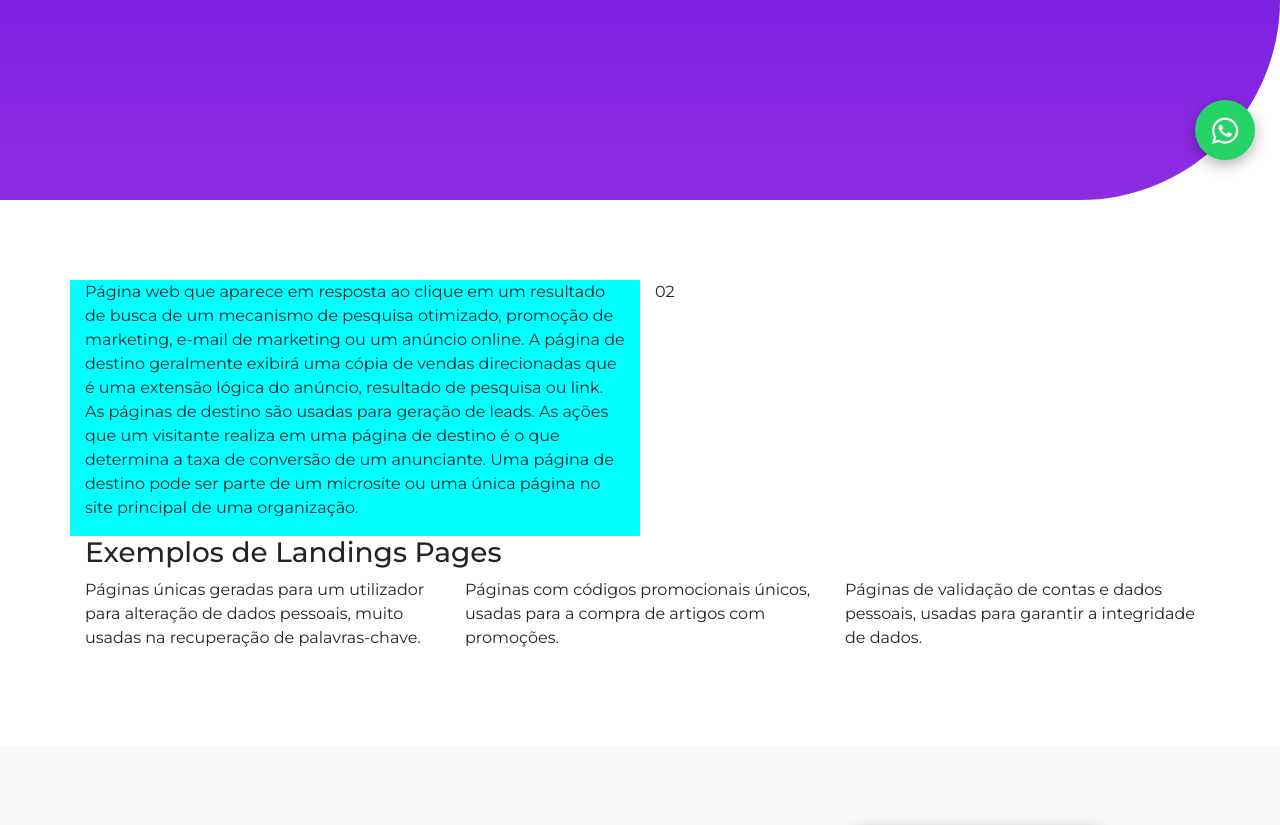
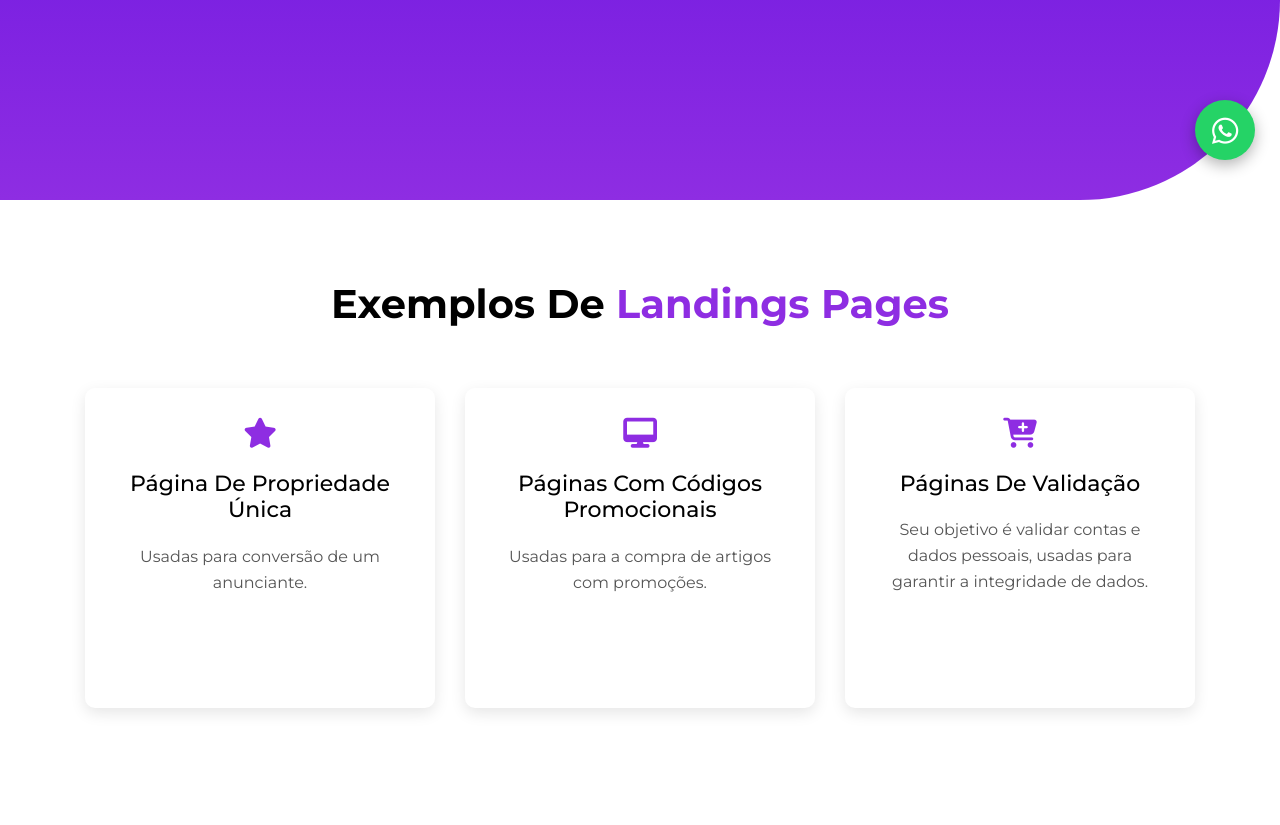
Before and after one commit to luanaAlm/service_page, a Django app: page /landing_page in a window 1280 px wide. Shown: the part 600-1425 px from the top of the page. Run offline with Django 3.2, Linux system fonts and the light colour scheme; some libraries are stand-ins or nearby versions.

Commit message:
alterações landing pages

```diff
--- a/core/templates/servicos/landing_page.html
+++ b/core/templates/servicos/landing_page.html
@@ -22,36 +22,72 @@
 </section>
 <!-- Fim Home -->
 <!-- Inicio Sobre Nós -->
-<section class="section-padding" id="aboutUs" data-scroll-index="2">
+<section id="aboutUs" data-scroll-index="2">
+
     <div class="container">
+        <div class="section-padding landing-page-section-text">
             <div class="row justify-content-center">
-            <div class="col-lg-6" style="background-color: aqua;">
+                <div class="col-lg-8">
+                    <div class="section-title">
+                        <h2>Exemplos de <span>Landings Pages</span></h2>
+                    </div>
+                </div>
+            </div>
+            <div class="row justify-content-center">
+                <div class="landing-services-padding col-lg-4 col-md-6">
+                    <div class="landing-services-item" data-aos="zoom-in">
+                        <i class="fa fa-star" aria-hidden="true"></i>
+                        <h3>Página de propriedade única</h3>
+                        <p>Usadas para conversão de um anunciante.
+                        </p>
+                    </div>
+                </div>
+                <div class="landing-services-padding col-lg-4 col-md-6">
+                    <div class="landing-services-item" data-aos="zoom-in">
+                        <i class="fa fa-desktop" aria-hidden="true"></i>
+                        <h3>Páginas com códigos promocionais</h3>
+                        <p>Usadas para a compra de artigos com promoções.</p>
+                    </div>
+                </div>
+                <div class="landing-services-padding col-lg-4 col-md-6">
+                    <div class="landing-services-item" data-aos="zoom-in">
+                        <i class="fa fa-cart-plus" aria-hidden="true"></i>
+                        <h3>Páginas de validação </h3>
+                        <p>Seu objetivo é validar contas e dados pessoais, usadas para garantir a integridade de dados.</p>
+                    </div>
+                </div>
+            </div>
+        </div>
+        <div class="row justify-content-center">
+            <div class="col-lg-6 landing-page-section-text">
+                <div data-aos="fade-up">
                     <p>Página web que aparece em resposta ao clique em um resultado
                         de busca de um mecanismo de pesquisa otimizado, promoção de
                         marketing, e-mail de marketing ou um anúncio online.
+                    </p>
+                </div>
+                <br>
+                <div data-aos="fade-up">
+                    <p>
                         A página de destino geralmente exibirá uma cópia de vendas
                         direcionadas que é uma extensão lógica do anúncio, resultado
                         de pesquisa ou link. As páginas de destino são usadas para
-                    geração de leads. As ações que um visitante realiza em uma
+                        geração de leads.
+                    </p>
+                </div>
+                <br>
+                <div data-aos="fade-up">
+                    <p>
+                        As ações que um visitante realiza em uma
                         página de destino é o que determina a taxa de conversão de
                         um anunciante. Uma página de destino pode ser parte de um
                         microsite ou uma única página no site principal de uma
-                    organização.</p>
-            </div>
-            <div class="col-lg-6">
-                02
+                        organização.
+                    </p>
                 </div>
             </div>
-        <h3>Exemplos de Landings Pages</h3>
-        <div class="row justify-content-center">
-            <div class="col-lg-4">
-                <p>Páginas únicas geradas para um utilizador para alteração de dados pessoais, muito usadas na recuperação de palavras-chave.</p>
-            </div>
-            <div class="col-lg-4">
-                <p>Páginas com códigos promocionais únicos, usadas para a compra de artigos com promoções.</p>
-            </div>
-            <div class="col-lg-4">
-                <p>Páginas de validação de contas e dados pessoais, usadas para garantir a integridade de dados.</p>
+            <div class="col-lg-6" data-aos="fade-left">
+                <img src="{% static 'img/pessoa01.png' %}" alt="landing page">
             </div>
         </div>
     </div>
--- a/static/css/style.css
+++ b/static/css/style.css
@@ -555,6 +555,56 @@ ul {
   text-align: center;
   margin-top: 40px;
 }
+.landing-page-section-text p {
+  font-size: 16px;
+  font-weight: 600;
+  margin: 0;
+  line-height: 26px;
+  color: var(--block-400);
+}
+.landing-page-section-text h3 {
+  font-size: 18px;
+  font-weight: 700;
+  color: var(--block-900);
+  margin: 0;
+  transition: all 0.5s ease;
+  text-align: center;
+}
+.landing-services-padding {
+  padding-bottom: 40px;
+}
+.landing-services-item {
+  background-color: var(--block-000);
+  padding: 30px;
+  text-align: center;
+  border-radius: 10px;
+  box-shadow: var(--shadow-black-100);
+  height: 20rem;
+}
+.landing-services-item i {
+  font-size: 30px;
+  color: var(--main-color);
+  display: inline-block;
+}
+.landing-services-item h3 {
+  font-size: 22px;
+  color: var(--block-900);
+  margin: 20px 0;
+  font-weight: 500;
+  text-transform: capitalize;
+}
+.landing-services-item p {
+  font-weight: 400;
+  color: var(--block-400);
+  font-size: 16px;
+  margin: 0 0 30px;
+  line-height: 26px;
+}
+.landing-services-item a {
+  color: var(--main-color);
+  font-weight: 600;
+  text-decoration: none;
+}
 /*--------------------------------------------------------------
 # Sobre Nós
 --------------------------------------------------------------*/
```
Lines whose indentation alone changed are shown as unchanged.
